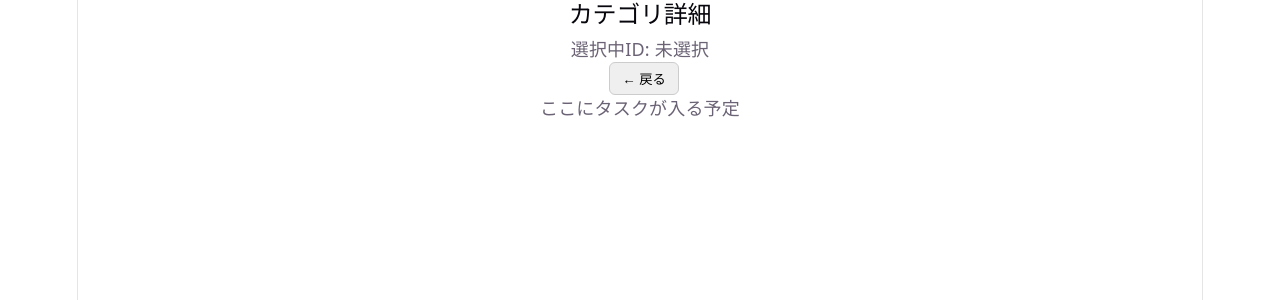
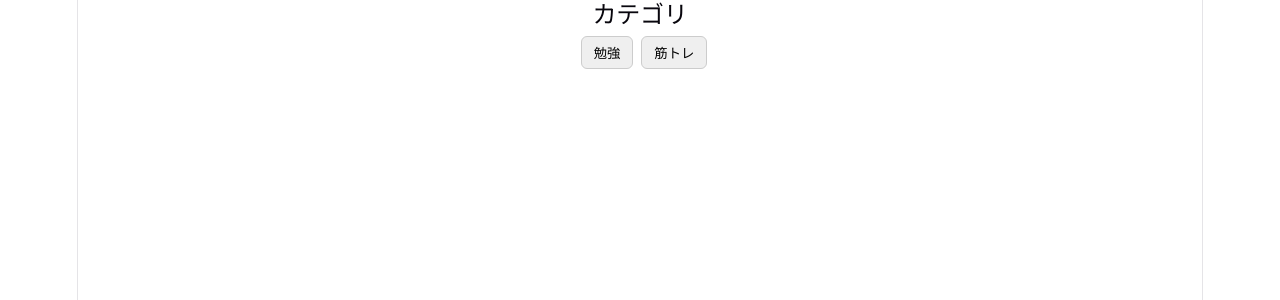
Before and after one commit to bokuchin0126-coder/todo-list-react-ts, a React (Vite) app: page /list in a window 1280 px wide. Shown: the top 300 px of the page. Built offline with nearby package versions, Linux system fonts and the light colour scheme.

Commit message:
feat: implement category selection and filtered todo display with navigation

```diff
--- a/src/App.tsx
+++ b/src/App.tsx
@@ -2,13 +2,17 @@ import { useState } from 'react'
 import { useEffect } from 'react'
 import  TodoListView  from './views/TodoListView'
 import  TodoDetailView  from './views/TodoDetailView'
-import type { Todo, Filter, View } from './types'
+import type { Todo, Filter, View, Category } from './types'
 import './App.css'
 
 
 function App() {
 
   const [view, setView] = useState<View>("detail")
+  const [categories, setCategories] = useState<Category[]>([
+    { id: 1, name: "勉強"},
+    { id: 2, name: "筋トレ"}
+  ])
   const [selectedCategoryId, setSelectedCategoryId] = useState<number | null>(null)
   const [todos, setTodos] = useState<Todo[]>(() => {
     const saved = localStorage.getItem("todos")
@@ -29,11 +33,11 @@ function App() {
     localStorage.setItem("filter", filter)
   }, [filter])
 
-
   const handleAddTodo = () => {
     if (inputText.trim() === "") return
+    if (!selectedCategoryId) return
 
-    setTodos([...todos, { id: Date.now(), text: inputText, status: "active", isEditing: false }])
+    setTodos([...todos, { id: Date.now(), text: inputText, status: "active", isEditing: false, categoryId:  selectedCategoryId}])
     setInputText("")
   }
 
@@ -61,6 +65,10 @@ function App() {
     searchText
   )
 
+  const todoByCategory = filteredTodos.filter(
+    (todo) => todo.categoryId === selectedCategoryId
+  )
+
   const handleToggleEdit = (id: number) => {
     setTodos(prev => prev.map(todo =>
       todo.id === id ? {...todo, isEditing: !todo.isEditing} : todo
@@ -76,10 +84,18 @@ function App() {
 
   return (
     <>
-      {view === "list" ? (
-        <div className="CategoryList">
+      {view === "detail" ? (
+        <TodoDetailView
+            view={view}
+            setView={setView}
+            selectedCategoryId={selectedCategoryId}
+            setSelectedCategoryId={setSelectedCategoryId}
+          />
+        ) : (
+          <div className="CategoryList">
           <TodoListView
             todos={todos}
+            todoByCategory={todoByCategory}
             filteredTodos={filteredTodos}
             searchText={searchText}
             inputText={inputText}
@@ -87,6 +103,7 @@ function App() {
             setSearchText={setSearchText}
             setInputText={setInputText}
             setFilter={setFilter}
+            setView={setView}
             onAddTodo={handleAddTodo}
             onDelete={handleDeleteTodo}
             onToggle={handleToggleTodo}
@@ -94,14 +111,8 @@ function App() {
             onUpdate={handleUpdateTodo}
           />
         </div>
-        ) : (
-          <TodoDetailView
-            view={view}
-            setView={setView}
-            categoryId={selectedCategoryId}
+        )}
 
-          />
-        )}
     </>
   )
 }
--- a/src/types.ts
+++ b/src/types.ts
@@ -5,6 +5,12 @@ export type Todo = {
     text: string
     status: Status
     isEditing: boolean
+    categoryId: number | null
+}
+
+export type Category = {
+    id: number
+    name: string
 }
 
 export type Filter = "all" | Status
--- a/src/views/TodoDetailView.tsx
+++ b/src/views/TodoDetailView.tsx
@@ -1,23 +1,26 @@
-import type { View } from '../types'
+import type { View, Category } from '../types'
 
 type Props = {
-    categoryId: number | null
+    selectedCategoryId: number | null
+    setSelectedCategoryId: (number: number) => void
     view: View
     setView: (view: View) => void
 }
 
-function TodoDetailView({ categoryId, view, setView }: Props) {
+function TodoDetailView({ selectedCategoryId, setSelectedCategoryId, view, setView }: Props) {
     return (
         <div className="detail">
-          <h2>カテゴリ詳細</h2>
+          <h2>カテゴリ</h2>
 
-          <p>選択中ID: {categoryId ?? "未選択"}</p>
+          <button onClick={() => {
+            setSelectedCategoryId(1)
+            setView("list")
+          }}>勉強</button>
 
-          <button onClick={() => setView("list")}>← 戻る</button>
-
-          <div>
-            <p>ここにタスクが入る予定</p>
-          </div>
+          <button onClick={() => {
+            setSelectedCategoryId(2)
+            setView("list")
+          }}>筋トレ</button>
         </div>
     )
 }
--- a/src/views/TodoListView.tsx
+++ b/src/views/TodoListView.tsx
@@ -1,10 +1,11 @@
 import  TodoItem  from '../components/TodoItem'
-import type { Todo, Filter } from '../types'
+import type { Todo, Filter, View } from '../types'
 import '../App.css'
 
 
 type Props = {
   todos: Todo[]
+  todoByCategory: Todo[]
   filteredTodos: Todo[]
   searchText: string
   inputText: string
@@ -12,6 +13,7 @@ type Props = {
   setSearchText: (text: string) => void
   setInputText: (text: string) => void
   setFilter: (filter: Filter) => void
+  setView: (view: View) => void
   onAddTodo: () => void
   onDelete: (id: number) => void
   onToggle: (id: number) => void
@@ -19,7 +21,7 @@ type Props = {
   onUpdate: (id: number, text: string) => void
 }
 
-function TodoListView({ todos, filteredTodos, searchText, inputText, filter, setSearchText, setInputText, setFilter, onAddTodo, onDelete, onToggle, onToggleEdit, onUpdate }: Props) {
+function TodoListView({ todos, todoByCategory, filteredTodos, searchText, inputText, filter, setView, setSearchText, setInputText, setFilter, onAddTodo, onDelete, onToggle, onToggleEdit, onUpdate }: Props) {
 
 
   return (
@@ -38,7 +40,7 @@ function TodoListView({ todos, filteredTodos, searchText, inputText, filter, set
           onChange={(e) => setInputText(e.target.value)}
           onKeyDown={(e: React.KeyboardEvent<HTMLInputElement>) => {
             if (e.key === "Enter") {
-              onAddTodo
+              onAddTodo()
             }
           }}
           placeholder="新しいタスクを入力..."
@@ -65,7 +67,7 @@ function TodoListView({ todos, filteredTodos, searchText, inputText, filter, set
           </button>
         </div>
 
-        {filteredTodos.map((todo) => (
+        {todoByCategory.map((todo) => (
           <TodoItem
             key={todo.id}
             todo={todo}
@@ -77,6 +79,9 @@ function TodoListView({ todos, filteredTodos, searchText, inputText, filter, set
           />
         ))}
       </div>
+      <div>
+        <button onClick={() => setView("detail")}>戻る</button>
+      </div>
     </>
   )
 }
```
